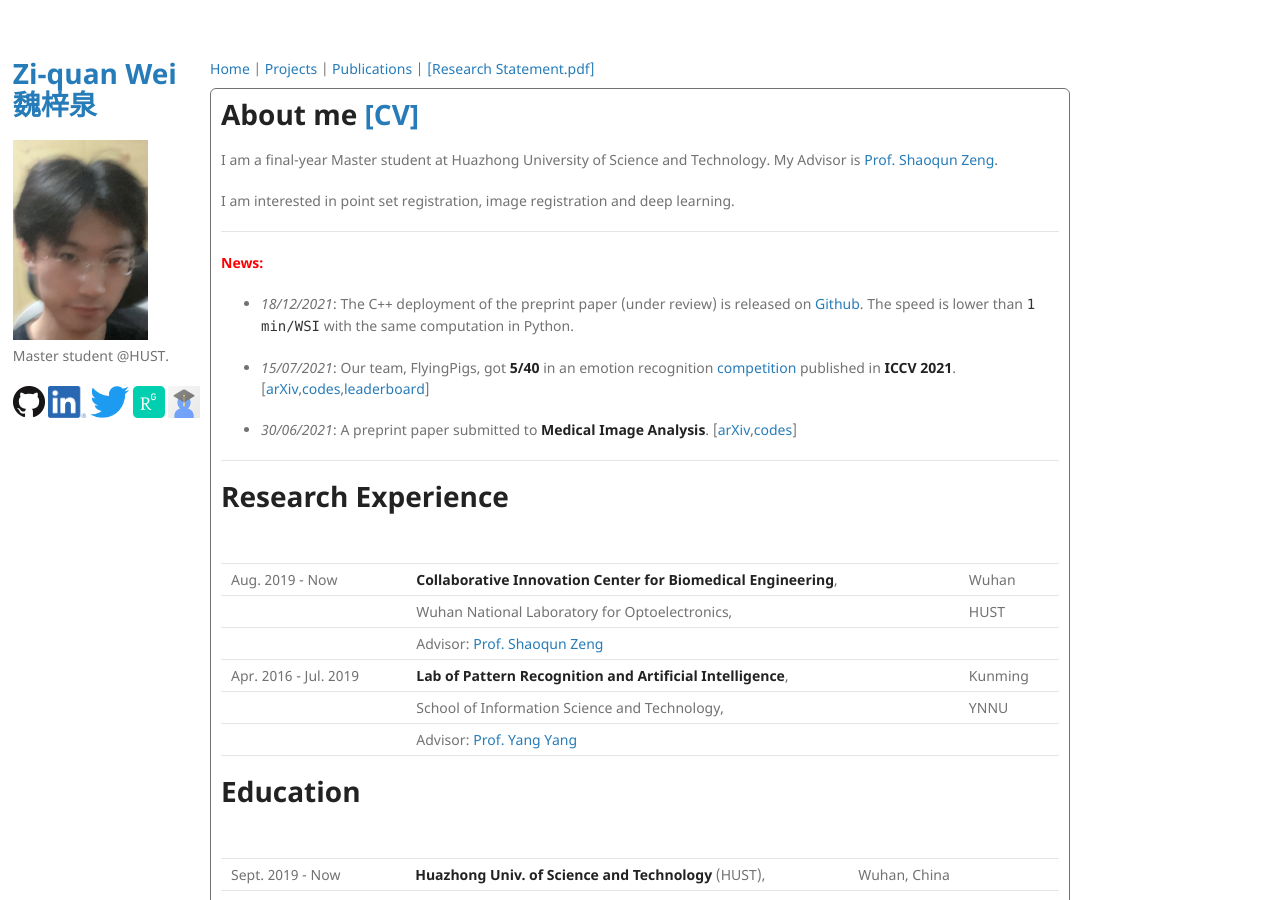
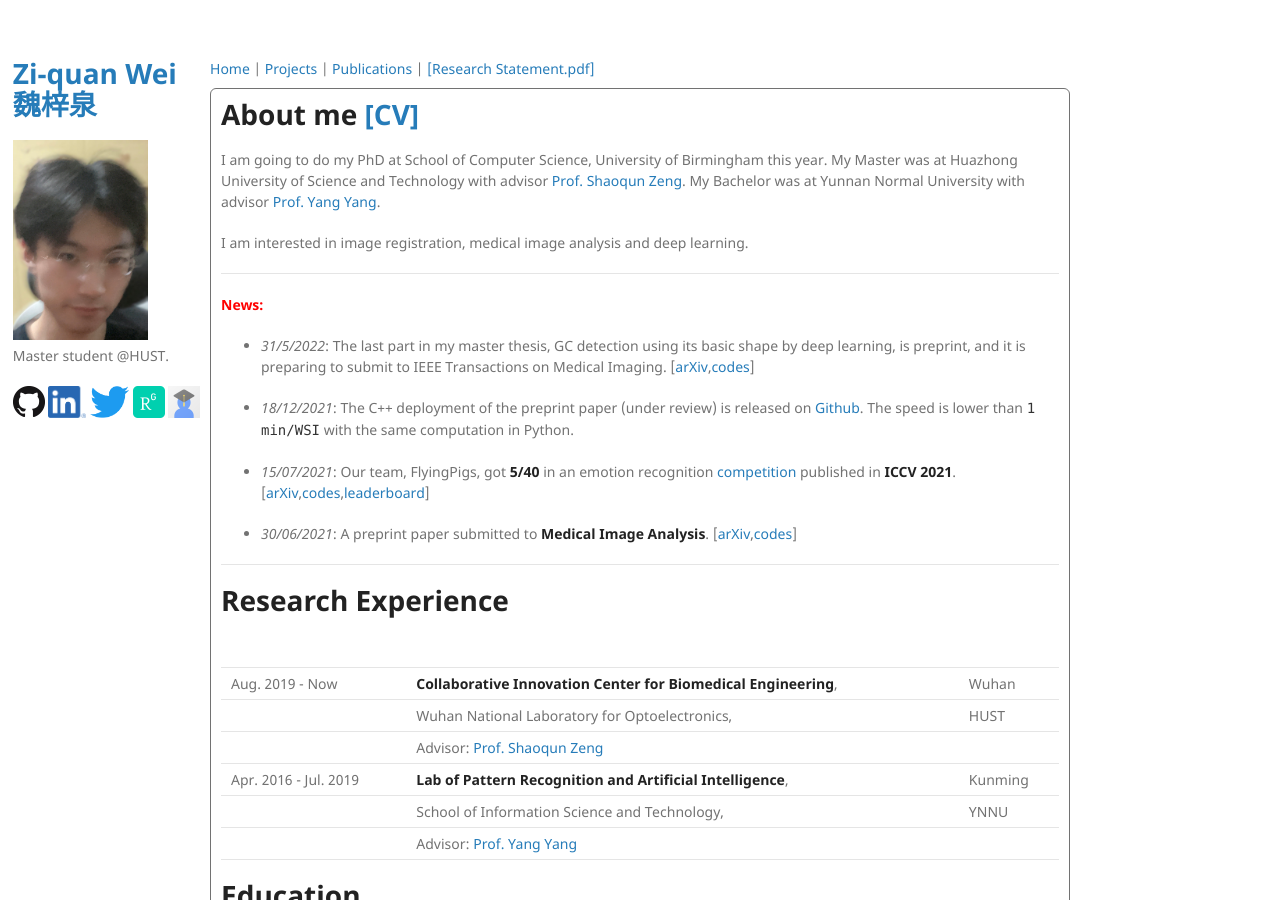
Before and after one commit to Chrisa142857/Chrisa142857.github.io, a Jekyll site: the page built from index.md, in a window 1280 px wide and 900 px high. Built offline with Jekyll 4.4.1, drawn with Linux system fonts in a browser that asks for light colours; our own code applies the rules of GitHub Pages for plain Markdown files.

Commit message:
Update index.md

```diff
--- a/index.md
+++ b/index.md
@@ -4,13 +4,15 @@ layout: default
 
 # About me [[CV]](https://drive.google.com/file/d/1KbfENGCsAXfZWAdQUl0ReBLsKogCU1Ji/view?usp=sharing)
 
-I am a final-year Master student at Huazhong University of Science and Technology. My Advisor is [Prof. Shaoqun Zeng](http://ses.hust.edu.cn/info/1092/1343.htm).
+I am going to do my PhD at School of Computer Science, University of Birmingham this year. My Master was at Huazhong University of Science and Technology with advisor [Prof. Shaoqun Zeng](http://ses.hust.edu.cn/info/1092/1343.htm). My Bachelor was at Yunnan Normal University with advisor [Prof. Yang Yang](https://scholar.google.com/citations?user=7JLPFHgAAAAJ&hl=zh-CN).
 
-I am interested in point set registration, image registration and deep learning.
+I am interested in image registration, medical image analysis and deep learning.
 
 <hr/>
 
 **<font color=red>News:</font>**
+
+- _31/5/2022_: The last part in my master thesis, GC detection using its basic shape by deep learning, is preprint, and it is preparing to submit to IEEE Transactions on Medical Imaging. [[arXiv](https://arxiv.org/abs/2205.14625),[codes](https://github.com/Chrisa142857/PolarNet-GCdet)]
 
 - _18/12/2021_: The C++ deployment of the preprint paper (under review) is released on [Github](https://github.com/Chrisa142857/You-Only-Look-Cytopathology-Once/tree/main/cpp). The speed is lower than `1 min/WSI` with the same computation in Python.
 
```
